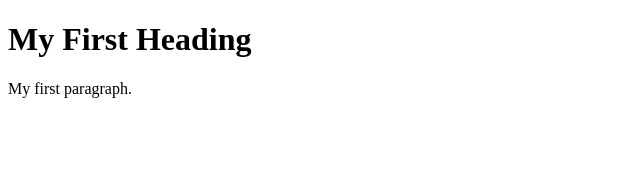
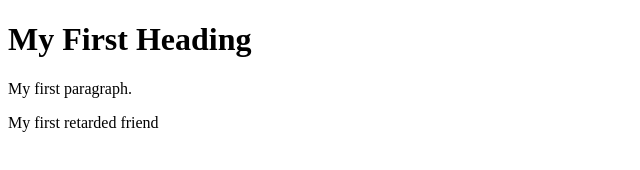
Before and after one commit to vladmarcu01/firstrepository, a plain HTML site: page index.html in a window 1280 px wide. Shown: the whole page, without its empty margins (0-640 px from the left). Drawn offline with Linux system fonts and the light colour scheme.

Commit message:
first friend

```diff
--- a/index.html
+++ b/index.html
@@ -4,6 +4,6 @@
 
 <h1>My First Heading</h1>
 <p>My first paragraph.</p>
-
+<p>My first retarded friend</p>
 </body>
 </html>
```
